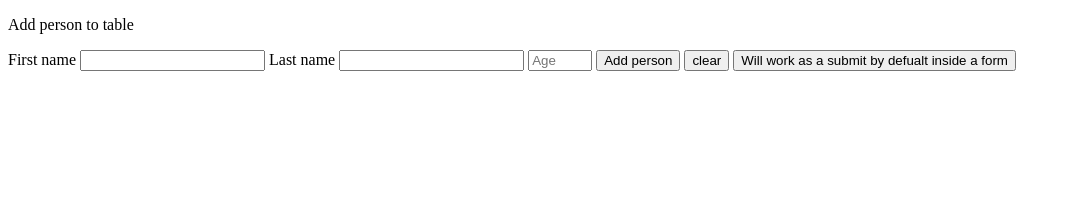
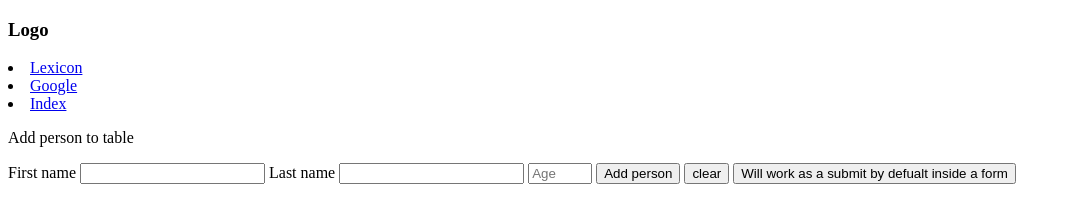
Before and after one commit to UlfBengtsson/second-html-page, a plain HTML site: page AddPerson.html in a window 1280 px wide. Shown: the whole page, without its empty margins (0-1071 px from the left). Drawn offline with Linux system fonts and the light colour scheme.

Commit message:
fixed a few things

```diff
--- a/AddPerson.html
+++ b/AddPerson.html
@@ -7,6 +7,32 @@
     <title>Document</title>
   </head>
   <body>
+    <header>
+      <h3>Logo</h3>
+      <nav>
+        <li>
+          <a
+            href="https://www.lexicon.se/"
+            target="_blank"
+            rel="noopener noreferrer"
+            >Lexicon</a
+          >
+        </li>
+        <li>
+          <a
+            href="https://www.google.se/"
+            target="_blank"
+            rel="noopener noreferrer"
+            >Google</a
+          >
+        </li>
+        <li>
+          <a href="index.html" target="_self" rel="noopener noreferrer"
+            >Index</a
+          >
+        </li>
+      </nav>
+    </header>
     <p>Add person to table</p>
     <form action="" method="POST">
       <label for="firstname">First name</label>
@@ -21,5 +47,7 @@
       <input type="reset" value="clear" />
       <button>Will work as a submit by defualt inside a form</button>
     </form>
+
+    <script></script>
   </body>
 </html>
```
Also changed, not shown: index.html (+5 -1 lines).
